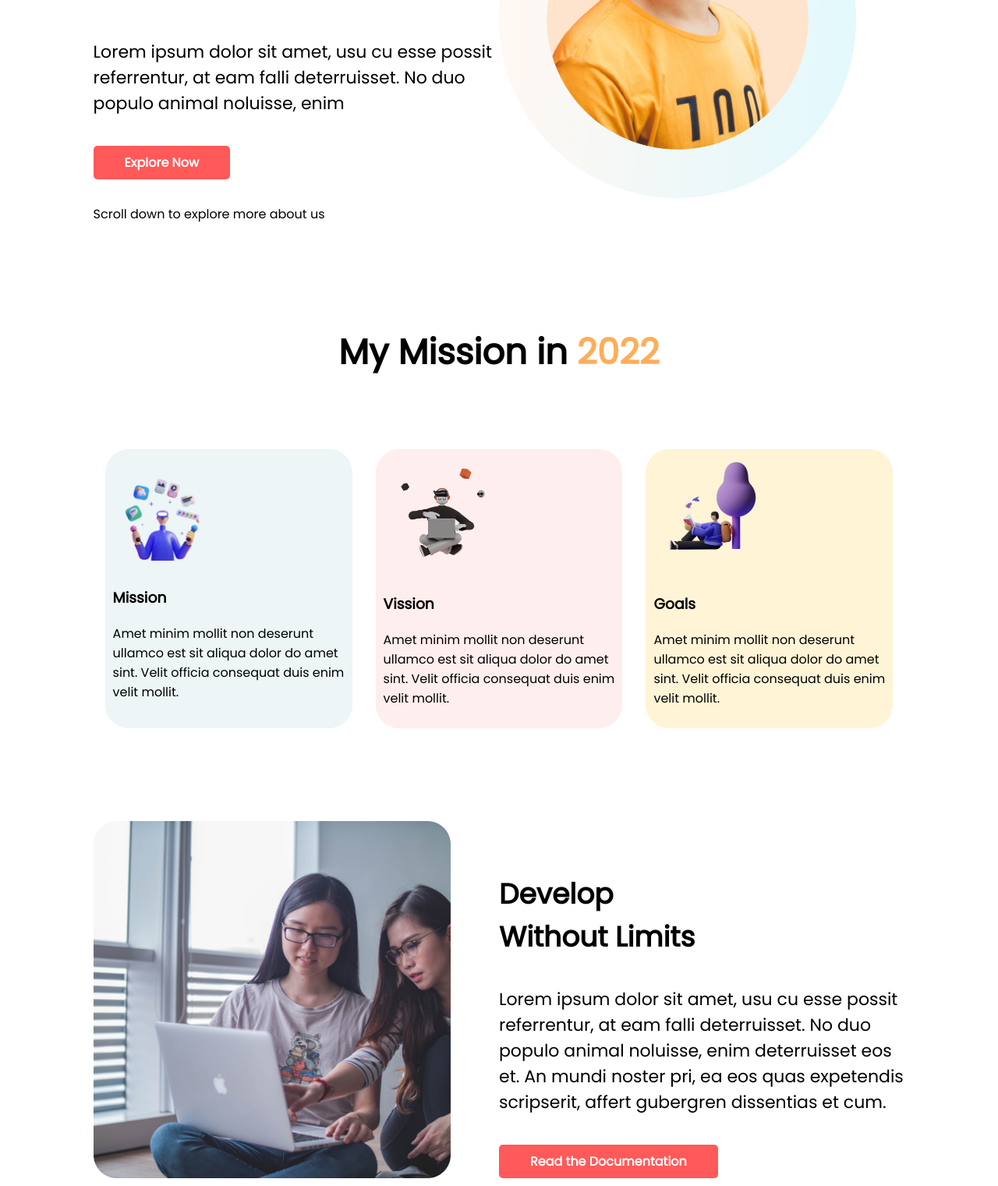
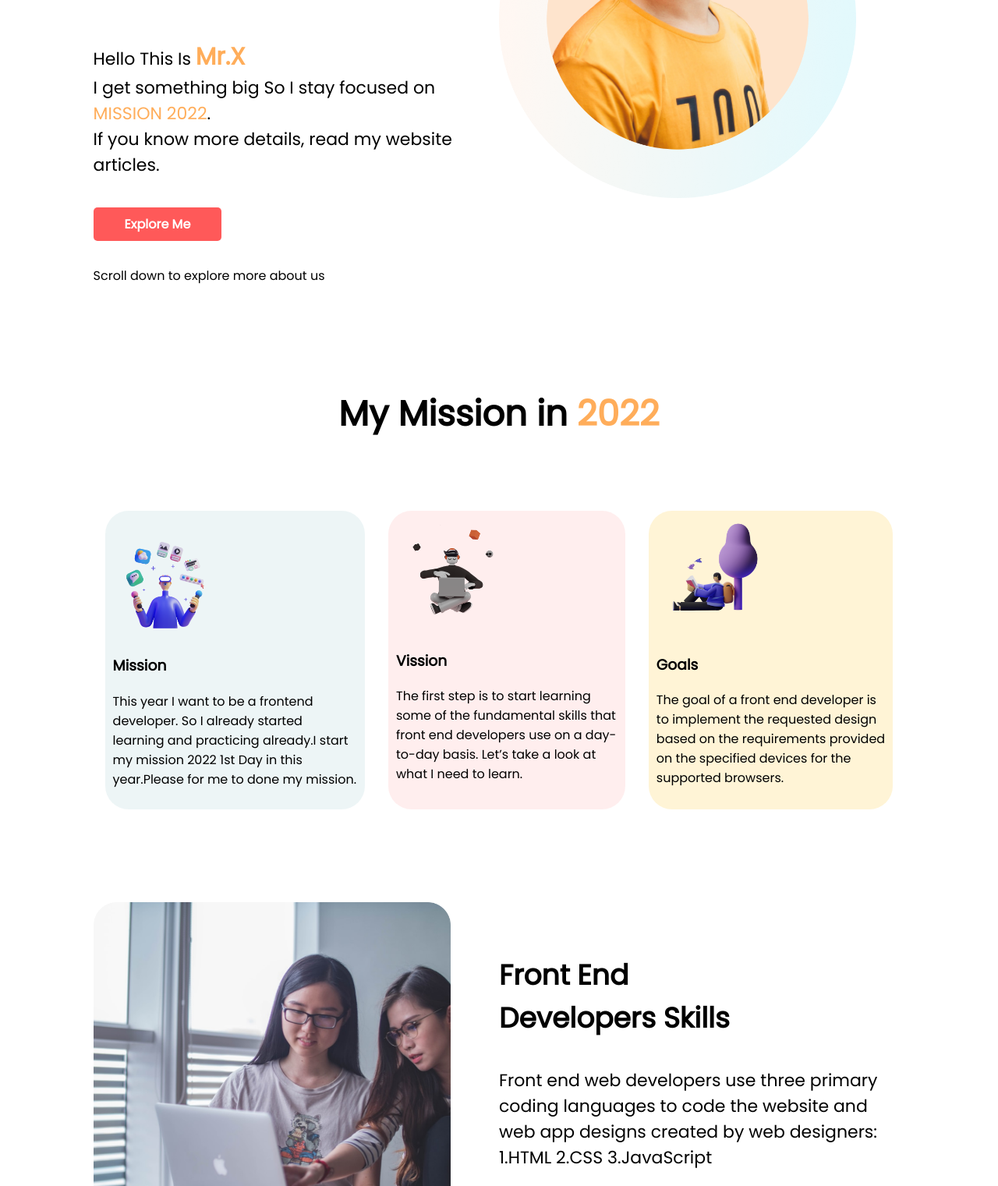
Before and after one commit to proalamin-247/mission2022, a plain HTML site: page index.html in a window 1280 px wide. Shown: the part 360-1881 px from the top of the page at 78% size. Drawn offline with Linux system fonts and the light colour scheme.

Commit message:
all done and final push

```diff
--- a/index.html
+++ b/index.html
@@ -16,7 +16,6 @@
     <link rel="preconnect" href="https://fonts.googleapis.com">
     <link rel="preconnect" href="https://fonts.gstatic.com" crossorigin>
     <link href="https://fonts.googleapis.com/css2?family=Lobster+Two:ital,wght@0,700;1,700&display=swap" rel="stylesheet">
-
 </head>
 
 <body>
@@ -30,11 +29,15 @@
                     </h1>
                 </div>
                 <p class="area-detail-texts">
-                    Lorem ipsum dolor sit amet, usu cu esse possit referrentur, at eam falli deterruisset. No duo populo animal noluisse, enim
+                    Hello This Is <span id="author-name-style" class="text-highlight">Mr.X</span>
+                    <br>
+                    I get something big So I stay focused on <span class="text-highlight">MISSION 2022</span>.
+                    <br>
+                    If you know more details, read my website articles.
                 </p>
                 <br>
                 <a class="link-button" target="_blank" href="https://www.linkedin.com/in/mdalamintkg2003/">
-                    Explore Now
+                    Explore Me
                 </a>
                 <br>
                 <br>
@@ -53,25 +56,23 @@
                 My Mission in
                 <span class="text-highlight">2022</span>
             </h1>
-
             <div class="main-area mission-area-main">
                 <div id="child-bg-1" class="mission-area-child">
                     <img src="img/illustrator-1.png" alt="">
                     <h1>Mission</h1>
-                    <p>Amet minim mollit non deserunt ullamco est sit aliqua dolor do amet sint. Velit officia consequat duis enim velit mollit.</p>
+                    <p>This year I want to be a frontend developer. So I already started learning and practicing already.I start my mission 2022 1st Day in this year.Please for me to done my mission.</p>
                 </div>
                 <div id="child-bg-2" class="mission-area-child">
                     <img src="img/illustrator-2.png" alt="">
                     <h1>Vission</h1>
-                    <p>Amet minim mollit non deserunt ullamco est sit aliqua dolor do amet sint. Velit officia consequat duis enim velit mollit.</p>
+                    <p>The first step is to start learning some of the fundamental skills that front end developers use on a day-to-day basis. Let’s take a look at what I need to learn.</p>
                 </div>
                 <div id="child-bg-3" class="mission-area-child">
                     <img src="img/illustrator-3.png" alt="">
                     <h1>Goals</h1>
-                    <p>Amet minim mollit non deserunt ullamco est sit aliqua dolor do amet sint. Velit officia consequat duis enim velit mollit.</p>
+                    <p>The goal of a front end developer is to implement the requested design based on the requirements provided on the specified devices for the supported browsers.</p>
                 </div>
             </div>
-
         </section>
         <!-- 2nd area END  -->
 
@@ -81,11 +82,11 @@
                 <img src="img/coding.png" alt="">
             </div>
             <div class="child-area child-area-detials">
-            <h1 class="section-tittle">Develop
+            <h1 class="section-tittle">Front End
                 <br>
-                Without Limits</h1>
+                Developers Skills</h1>
                 <p  class="area-detail-texts">
-                    Lorem ipsum dolor sit amet, usu cu esse possit referrentur, at eam falli deterruisset. No duo populo animal noluisse, enim deterruisset eos et. An mundi noster pri, ea eos quas expetendis scripserit, affert gubergren dissentias et cum.
+                    Front end web developers use three primary coding languages to code the website and web app designs created by web designers: 1.HTML 2.CSS 3.JavaScript
                 </p>
                 <br>
                 <a class="link-button" target="_blank" href="https://www.linkedin.com/in/mdalamintkg2003/">
@@ -98,11 +99,12 @@
         <!-- 3rd area START  -->
         <section class="main-area">
             <div class="child-area child-area-detials">
-            <h1 class="section-tittle">Know our
+            <h1 class="section-tittle">Font end developers
                 <br>
-                Global Community</h1>
+                in demand in 2022 ?</h1>
                 <p  class="area-detail-texts">
-                    Lorem ipsum dolor sit amet, usu cu esse possit referrentur, at eam falli deterruisset. No duo populo animal noluisse, enim deterruisset eos et. An mundi noster pri, ea eos quas expetendis scripserit, affert gubergren dissentias et cum.
+                    Front end developer jobs are some of the most in-demand roles, and for good reason — we wouldn't get to enjoy Internet black holes without them!
+                    In a 2020 Stack Overflow survey,front end developers in the United States made an average of $110,000 per year.
                 </p>
                 <br>
                 <a class="link-button" target="_blank" href="https://www.linkedin.com/in/mdalamintkg2003/">
--- a/style.css
+++ b/style.css
@@ -7,7 +7,7 @@ body {
     margin-right: 7%;
 }
 
-/* Comone style start */
+/* Common style start */
 .main-area{
     display: flex;
     padding: 30px;
@@ -45,7 +45,7 @@ body {
     font-weight: bold;
     font-size: 36px;
 }
-/* Comone style end */
+/* Common style end */
 
 
 /* ==top area start */
@@ -62,6 +62,11 @@ body {
     font-size: 60px;
     line-height: 80px;
     margin-left: 15px;
+
+}
+#author-name-style{
+    font-weight: bold;
+    font-size: 140%;
 
 }
 
```
